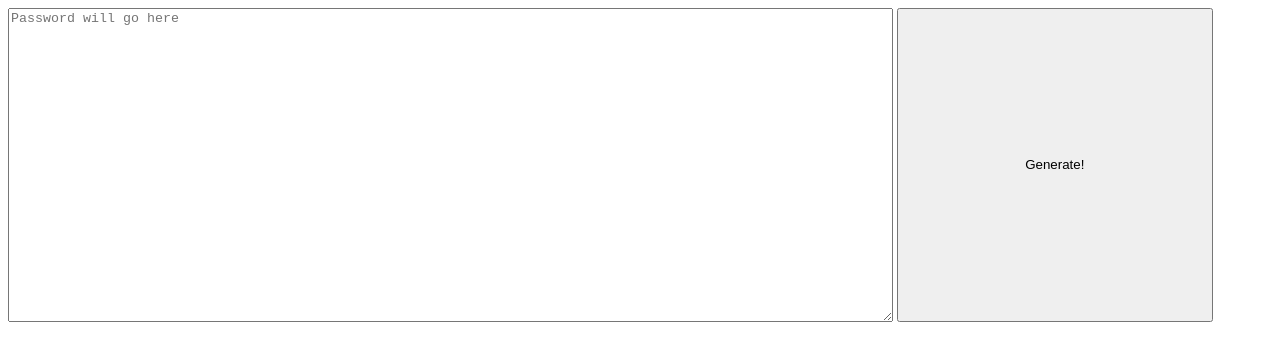
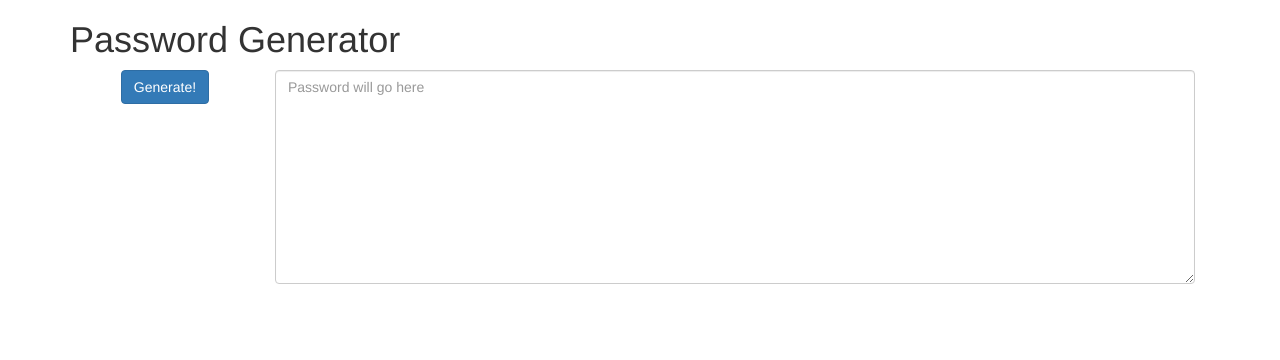
Before and after one commit to vartan/node-pwgen, a website: page index.html in a window 1280 px wide. Drawn offline with nearby package versions, Linux system fonts and the light colour scheme.

Commit message:
textarea

```diff
--- a/index.html
+++ b/index.html
@@ -1,23 +1,19 @@
 <html>
 <head>
 <title>test</title>
-<style>
-#passwordPlace {
-	width:70%;
-	height:40%;
-}
-#generatePassword {
-	vertical-align: top;
-		width:25%;
-		height:40%;
+<link rel="stylesheet" href="http://maxcdn.bootstrapcdn.com/bootstrap/3.2.0/css/bootstrap.min.css">
 
-}
-</style>
 </head>
 <body>
-
-<textarea placeholder="Password will go here" id="passwordPlace"></textarea> <button id="generatePassword">Generate!</button>
-
+<div class="container">
+<h1>Password Generator
+</h1>
+<div class="col-sm-2 text-center">
+<p><button class="btn btn-primary" id="generatePassword">Generate!</button></p>
+</div>
+<div class="col-sm-10 form-group">
+<textarea class="form-control col-md-6" rows="10" placeholder="Password will go here" id="passwordPlace"></textarea>
+</div>
 <script src="https://raw.githubusercontent.com/vartan/node-pwgen/master/pwgen.js"></script>
 <script>
 document.getElementById("generatePassword").onclick = function(){document.getElementById("passwordPlace").value = generatePassword()+"\n"+document.getElementById("passwordPlace").value}
```
